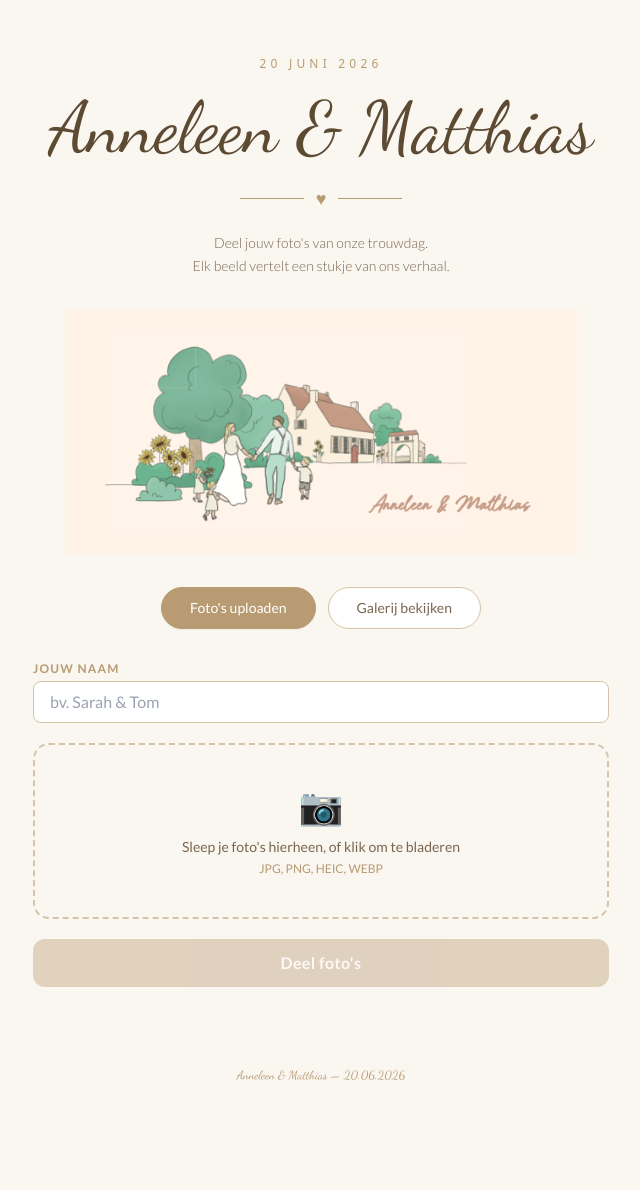
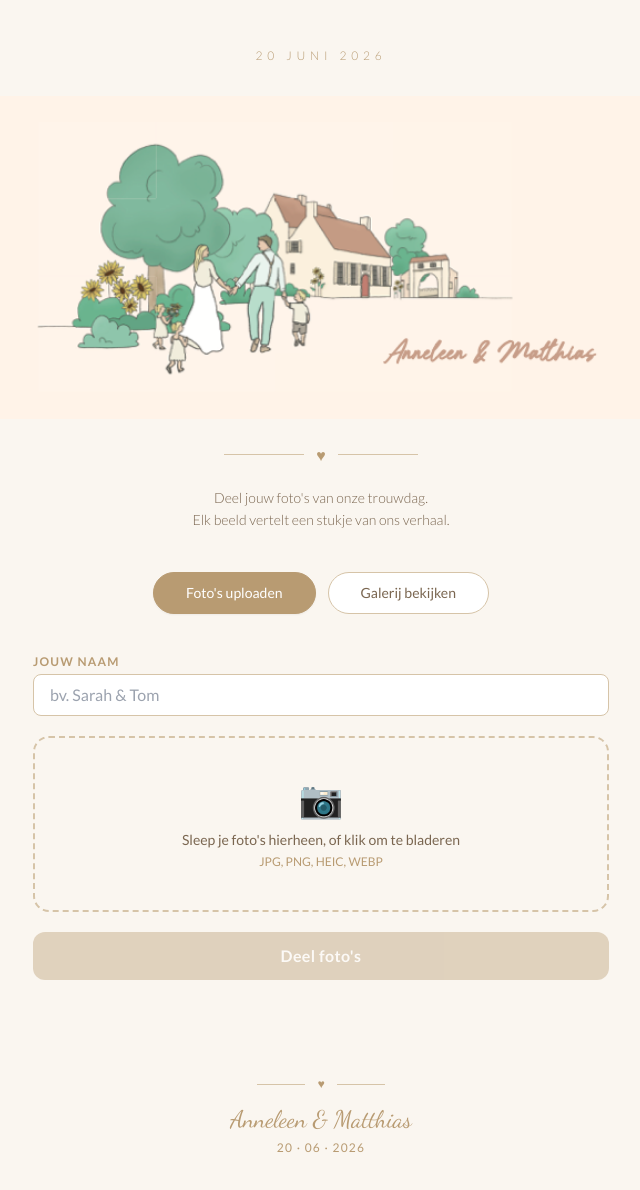
Before and after one commit to matthiasgoossens19-dot/2026TrouwFotos, a Next.js app: page / in a window 1280 px wide. Shown: the top 1190 px of the page, without its empty margins (319-959 px from the left). Before the commit the page ends 1123 px from the top, so only its background shows below. Built offline with nearby package versions, Linux system fonts and the light colour scheme.

Commit message:
Add files via upload

```diff
--- a/app/page.tsx
+++ b/app/page.tsx
@@ -13,49 +13,42 @@ export default function Home() {
     <main className="min-h-screen bg-[#faf6f0]">
 
       {/* Hero */}
-      <header className="relative flex flex-col items-center text-center px-6 pt-14 pb-0 overflow-hidden">
+      <header className="flex flex-col items-center text-center px-6 pt-12">
 
-        {/* Decorative top line */}
-        <p className="text-[#b89b72] tracking-[0.35em] text-xs uppercase mb-5 font-sans font-light">
+        <p className="text-[#b89b72] tracking-[0.4em] text-xs uppercase mb-8 font-light">
           20 juni 2026
         </p>
 
-        {/* Names */}
-        <h1 className="font-script text-6xl md:text-7xl text-[#5c4a32] leading-tight">
-          Anneleen & Matthias
-        </h1>
-
-        {/* Divider */}
-        <div className="flex items-center gap-3 my-5">
-          <div className="h-px w-16 bg-[#b89b72]" />
-          <span className="text-[#b89b72] text-lg">♥</span>
-          <div className="h-px w-16 bg-[#b89b72]" />
-        </div>
-
-        {/* Tagline */}
-        <p className="text-[#7a6650] text-sm font-light max-w-xs leading-relaxed">
-          Deel jouw foto&apos;s van onze trouwdag.<br />
-          Elk beeld vertelt een stukje van ons verhaal.
-        </p>
-
-        {/* Venue illustration */}
-        <div className="mt-8 w-full max-w-lg mx-auto">
+        {/* Illustration — max width so it doesn't stretch on desktop */}
+        <div className="w-full max-w-2xl mx-auto">
           <Image
             src="/venue.png"
-            alt="Trouwlocatie Anneleen & Matthias"
-            width={800}
-            height={600}
+            alt="Anneleen & Matthias"
+            width={1200}
+            height={576}
             className="w-full h-auto object-contain"
             priority
           />
         </div>
+
+        {/* Divider */}
+        <div className="flex items-center gap-3 mt-6 mb-5">
+          <div className="h-px w-20 bg-[#d6c4a8]" />
+          <span className="text-[#b89b72]">♥</span>
+          <div className="h-px w-20 bg-[#d6c4a8]" />
+        </div>
+
+        <p className="text-[#7a6650] text-sm font-light max-w-sm leading-relaxed mb-10">
+          Deel jouw foto&apos;s van onze trouwdag.<br />
+          Elk beeld vertelt een stukje van ons verhaal.
+        </p>
       </header>
 
       {/* Tab switcher */}
-      <div className="flex justify-center gap-3 mt-8 mb-8 px-4">
+      <div className="flex justify-center gap-3 mb-10 px-4">
         <button
           onClick={() => setTab("upload")}
-          className={`px-7 py-2.5 rounded-full text-sm transition-all border ${
+          className={`px-8 py-2.5 rounded-full text-sm transition-all border ${
             tab === "upload"
               ? "bg-[#b89b72] text-white border-[#b89b72] shadow-sm"
               : "bg-white text-[#7a6650] border-[#d6c4a8] hover:bg-[#f3ece0]"
@@ -65,7 +58,7 @@ export default function Home() {
         </button>
         <button
           onClick={() => setTab("gallery")}
-          className={`px-7 py-2.5 rounded-full text-sm transition-all border ${
+          className={`px-8 py-2.5 rounded-full text-sm transition-all border ${
             tab === "gallery"
               ? "bg-[#b89b72] text-white border-[#b89b72] shadow-sm"
               : "bg-white text-[#7a6650] border-[#d6c4a8] hover:bg-[#f3ece0]"
@@ -76,7 +69,7 @@ export default function Home() {
       </div>
 
       {/* Content */}
-      <div className="max-w-5xl mx-auto px-4 pb-20">
+      <div className="max-w-5xl mx-auto px-4 pb-24">
         {tab === "upload" ? (
           <UploadZone
             onUploadSuccess={() => {
@@ -90,8 +83,14 @@ export default function Home() {
       </div>
 
       {/* Footer */}
-      <footer className="text-center text-[#b89b72] text-xs pb-10 font-script text-lg">
-        Anneleen & Matthias — 20.06.2026
+      <footer className="text-center pb-12">
+        <div className="flex items-center justify-center gap-3 mb-3">
+          <div className="h-px w-12 bg-[#d6c4a8]" />
+          <span className="text-[#b89b72] text-xs">♥</span>
+          <div className="h-px w-12 bg-[#d6c4a8]" />
+        </div>
+        <p className="font-script text-[#b89b72] text-2xl">Anneleen & Matthias</p>
+        <p className="text-[#b89b72] text-xs tracking-widest uppercase mt-1">20 · 06 · 2026</p>
       </footer>
 
     </main>
```
